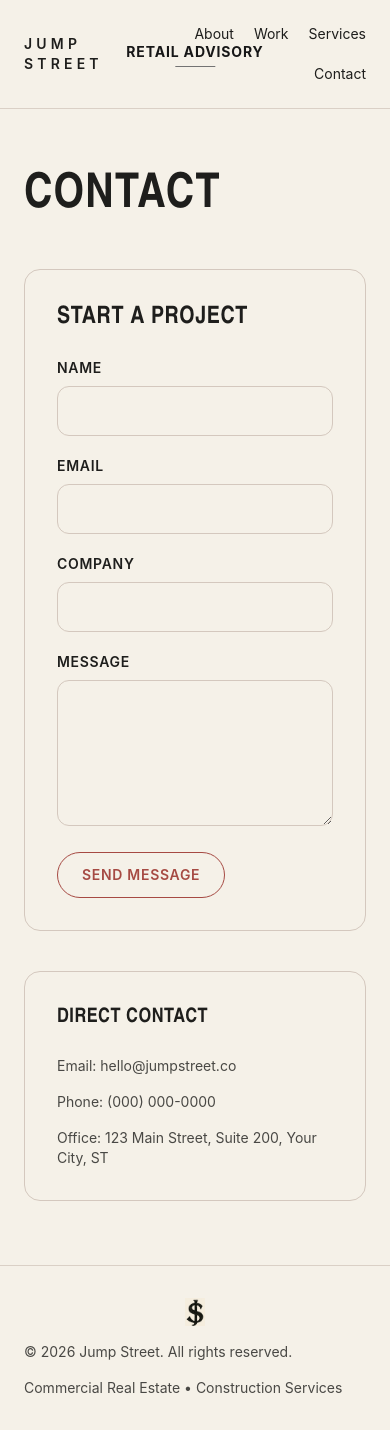
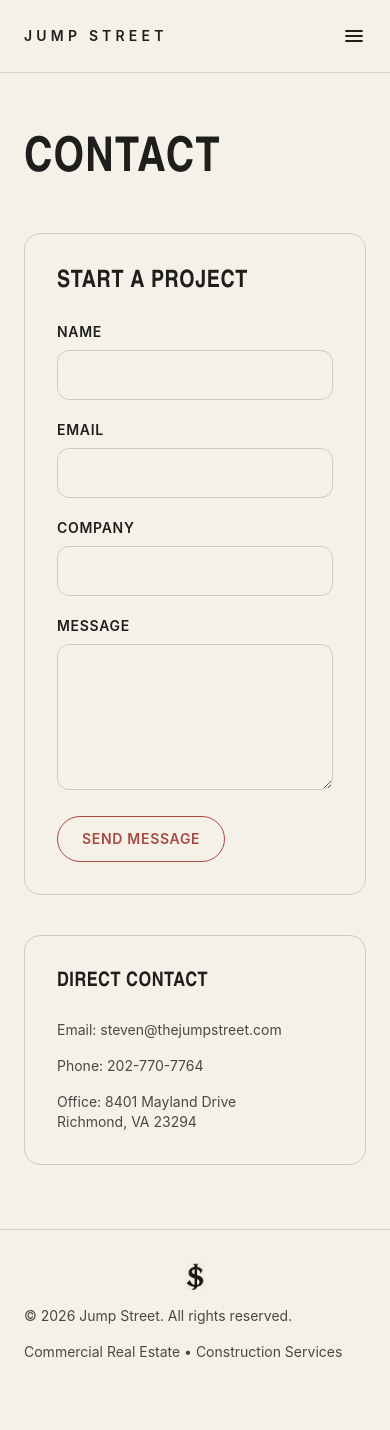
Before and after one commit to sklores/Jump-Street-Website, a Next.js app: page /contact in a window 390 px wide. After the commit the page ends 1394 px from the top, so only its background shows below. Built offline with nearby package versions, Linux system fonts and the light colour scheme.

Commit message:
update: replace contact information

```diff
--- a/src/app/contact/page.tsx
+++ b/src/app/contact/page.tsx
@@ -13,9 +13,19 @@ export default function ContactPage() {
         <aside className="rounded-2xl border border-line p-8">
           <h2 className="font-display text-xl font-bold uppercase tracking-wide">Direct Contact</h2>
           <ul className="mt-6 space-y-4 text-sm text-charcoal/80">
-            <li>Email: {siteContent.contactPage.direct.email}</li>
-            <li>Phone: {siteContent.contactPage.direct.phone}</li>
-            <li>Office: {siteContent.contactPage.direct.office}</li>
+            <li>
+              Email:{' '}
+              <a href={`mailto:${siteContent.contactPage.direct.email}`}>{siteContent.contactPage.direct.email}</a>
+            </li>
+            <li>
+              Phone:{' '}
+              <a href={`tel:${siteContent.contactPage.direct.phone}`}>{siteContent.contactPage.direct.phone}</a>
+            </li>
+            <li>
+              Office: {siteContent.contactPage.direct.officeLineOne}
+              <br />
+              {siteContent.contactPage.direct.officeLineTwo}
+            </li>
           </ul>
         </aside>
       </div>
--- a/src/app/page.tsx
+++ b/src/app/page.tsx
@@ -8,7 +8,7 @@ export default function HomePage() {
       <section className="mx-auto grid w-full max-w-6xl gap-10 px-6 py-16 md:px-10 md:py-24">
         <h1 className="max-w-5xl font-display text-5xl font-bold uppercase leading-[0.95] tracking-wide text-charcoal md:text-7xl">
           {siteContent.hero.headlineLineOne}{' '}
-          <span className="inline-block rounded-full border border-accent px-4 py-1 text-accent">
+          <span className="inline-block border-none p-0 text-accent md:rounded-full md:border md:border-accent md:px-8 md:py-4">
             {siteContent.hero.headlineLineTwo}
           </span>
         </h1>
--- a/src/components/Header.tsx
+++ b/src/components/Header.tsx
@@ -1,7 +1,12 @@
+"use client";
+
+import { useState } from 'react';
 import Link from 'next/link';
 import { siteContent } from '@/content/siteContent';
 
 export function Header() {
+  const [isMobileMenuOpen, setIsMobileMenuOpen] = useState(false);
+
   return (
     <header className="border-b border-line/80">
       <div className="relative flex items-center justify-between mx-auto w-full max-w-6xl px-6 py-6 md:px-10">
@@ -9,11 +14,11 @@ export function Header() {
           {siteContent.brand.shortName}
         </Link>
 
-        <div className="absolute left-1/2 -translate-x-1/2 font-bold uppercase text-sm md:text-base tracking-[0.06em] text-neutral-900 after:content-[''] after:block after:mx-auto after:mt-1 after:h-px after:w-10 after:bg-neutral-500">
+        <div className="absolute left-1/2 hidden -translate-x-1/2 font-bold uppercase text-sm tracking-[0.06em] text-neutral-900 after:content-[''] after:block after:mx-auto after:mt-1 after:h-px after:w-10 after:bg-neutral-500 md:block md:text-base">
           RETAIL ADVISORY
         </div>
 
-        <nav aria-label="Main navigation">
+        <nav aria-label="Main navigation" className="hidden md:block">
           <ul className="flex flex-wrap items-center justify-end gap-5 text-sm text-charcoal">
             {siteContent.nav.map((item) => (
               <li key={item.href}>
@@ -24,7 +29,38 @@ export function Header() {
             ))}
           </ul>
         </nav>
+
+        <button
+          type="button"
+          className="flex items-center justify-center text-charcoal md:hidden"
+          aria-label="Toggle navigation menu"
+          aria-expanded={isMobileMenuOpen}
+          onClick={() => setIsMobileMenuOpen((currentState) => !currentState)}
+        >
+          <span className="sr-only">Open menu</span>
+          <svg className="h-6 w-6" viewBox="0 0 24 24" fill="none" stroke="currentColor" strokeWidth="1.8" aria-hidden="true">
+            <path d="M4 7h16M4 12h16M4 17h16" strokeLinecap="round" />
+          </svg>
+        </button>
       </div>
+
+      {isMobileMenuOpen && (
+        <nav aria-label="Mobile navigation" className="border-t border-line/80 px-6 pb-6 md:hidden">
+          <ul className="flex flex-col gap-4 pt-4 text-sm uppercase tracking-[0.08em] text-charcoal">
+            {siteContent.nav.map((item) => (
+              <li key={item.href}>
+                <Link
+                  className="transition-colors hover:text-accent focus-visible:text-accent"
+                  href={item.href}
+                  onClick={() => setIsMobileMenuOpen(false)}
+                >
+                  {item.label}
+                </Link>
+              </li>
+            ))}
+          </ul>
+        </nav>
+      )}
     </header>
   );
 }
--- a/src/content/siteContent.ts
+++ b/src/content/siteContent.ts
@@ -179,9 +179,10 @@ export const siteContent = {
   },
   contactPage: {
     direct: {
-      email: 'hello@jumpstreet.co',
-      phone: '(000) 000-0000',
-      office: '123 Main Street, Suite 200, Your City, ST',
+      email: 'steven@thejumpstreet.com',
+      phone: '202-770-7764',
+      officeLineOne: '8401 Mayland Drive',
+      officeLineTwo: 'Richmond, VA 23294',
     },
   },
 };
```
